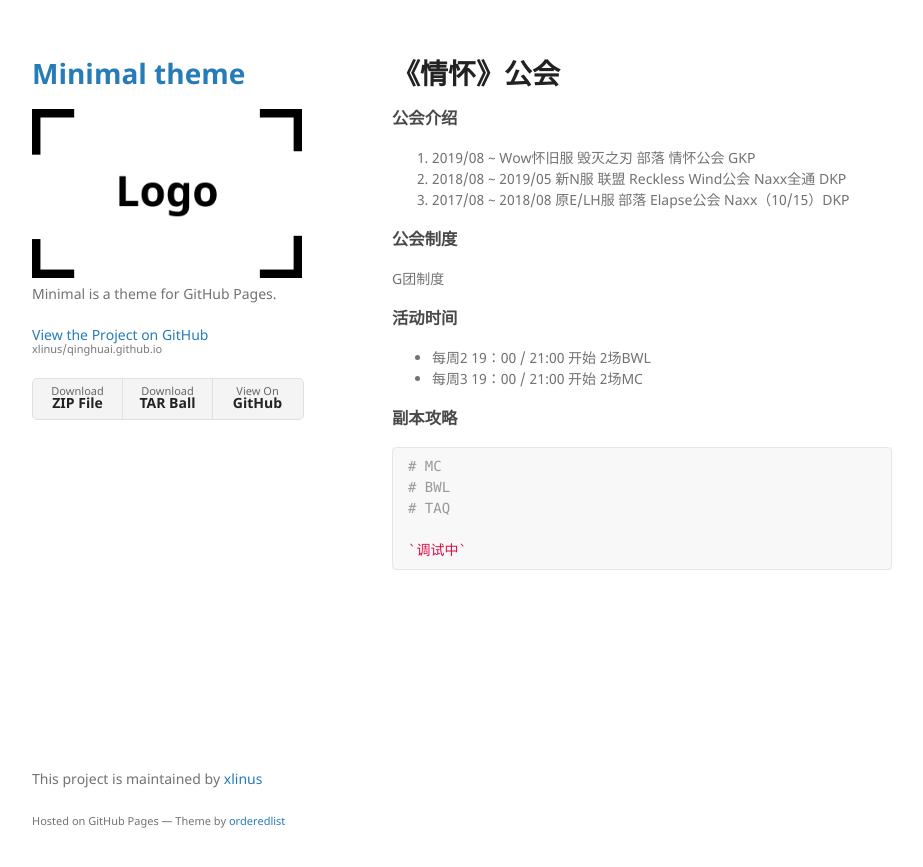
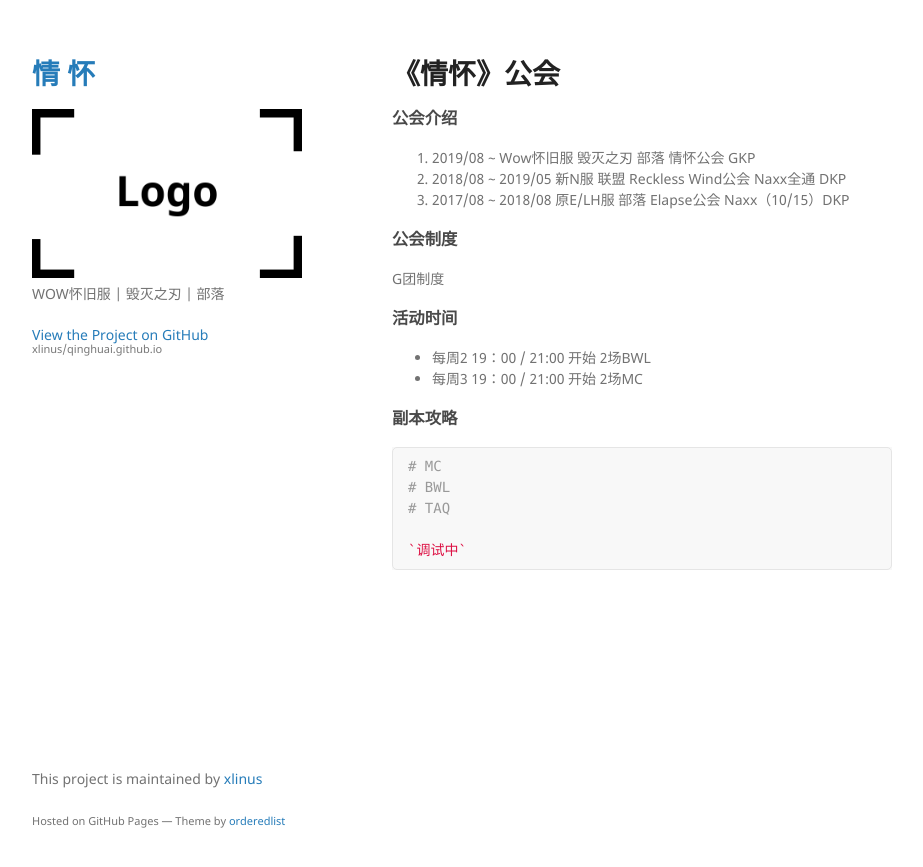
Before and after one commit to xlinus/qinghuai.github.io, a Jekyll site: the page built from index.md, in a window 1280 px wide. Shown: the top 867 px of the page, without its empty margins (178-1101 px from the left). Built offline with Jekyll 4.4.1, drawn with Linux system fonts in a browser that asks for light colours; our own code applies the rules of GitHub Pages for plain Markdown files.

Commit message:
Update _config.yml

```diff
--- a/_config.yml
+++ b/_config.yml
@@ -1,6 +1,6 @@
-title: Minimal theme
+title: 情   怀
 logo: /assets/img/logo.png
-description: Minimal is a theme for GitHub Pages.
-show_downloads: true
-google_analytics:
+description: WOW怀旧服 | 毁灭之刃 | 部落
+show_downloads: false
+google_analytics: false
 theme: jekyll-theme-minimal
```
